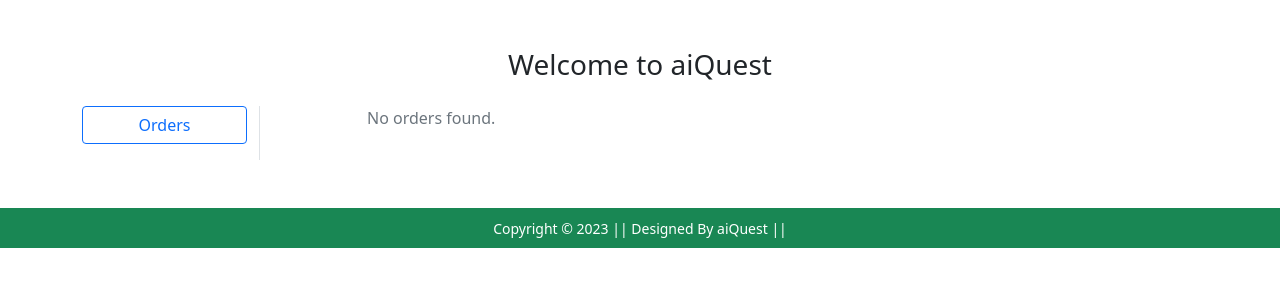
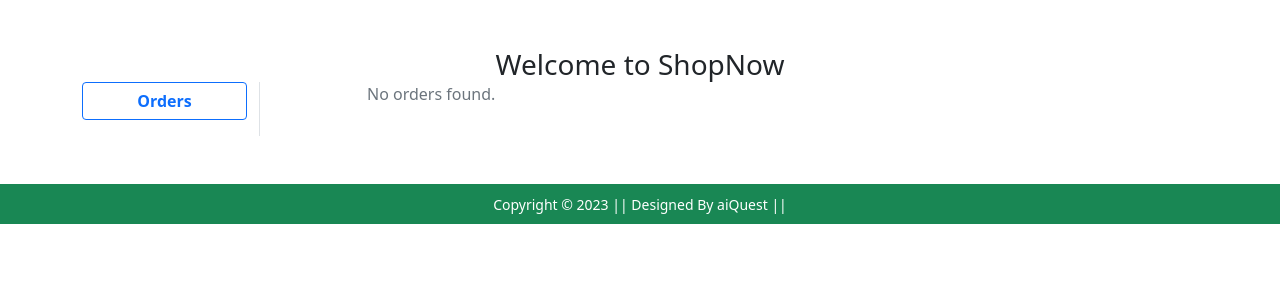
Before and after one commit to Shawon5030/ShopNow, a Django app: page /orders/ in a window 1280 px wide. Shown: the part 56-356 px from the top of the page. Run offline with Django 4.2, Linux system fonts and the light colour scheme; a user stored in the database is signed in; data comes from the database, SQL or seed files in the repository; some libraries are stand-ins or nearby versions.

Commit message:
Shawon-commit-number-55

```diff
--- a/Shop/templates/Shop/orders.html
+++ b/Shop/templates/Shop/orders.html
@@ -4,13 +4,13 @@
 
 {% block main-content %}
 <div class="container my-5">
-    <h3 class="text-center mb-4">Welcome to aiQuest</h3>
+    <h3 class="text-center m-auto">Welcome to ShopNow</h3>
     <div class="row">
         <!-- Sidebar for Orders Link -->
         <div class="col-sm-2 border-end">
             <ul class="list-unstyled">
                 <li class="d-grid mb-3">
-                    <a href="{% url 'orders' %}" class="btn btn-outline-primary">Orders</a>
+                    <a href="{% url 'orders' %}" class="btn btn-outline-primary fw-bold">Orders</a>
                 </li>
             </ul>
         </div>
@@ -19,7 +19,8 @@
         <div class="col-sm-9 offset-sm-1">
             <div class="row">
                 {% for i in a %}
-                <div class="card mb-4 shadow-sm">
+                <div class="col-md-6 mb-4">
+                    <div class="card shadow-sm hover-shadow">
                         <div class="card-body">
                             <h4 class="card-title text-primary">{{ i.product.title }}</h4>
                             <div class="d-flex align-items-center mb-3">
@@ -31,9 +32,10 @@
 
                                     <!-- Order Progress Bar -->
                                     <div class="progress mt-3">
-                                    <div class="progress-bar" role="progressbar" style="width: {{ i.get_status_progress }}%;"
+                                        <div class="progress-bar bg-success" role="progressbar" style="width: {{ i.get_status_progress }}%;"
                                              aria-valuenow="{{ i.get_status_progress }}" aria-valuemin="0" aria-valuemax="100">
                                              {{ i.status }}
+                                        </div>
                                     </div>
                                 </div>
                             </div>
@@ -47,4 +49,22 @@
         </div>
     </div>
 </div>
+
+<style>
+    .hover-shadow {
+        transition: box-shadow 0.3s ease;
+    }
+
+    .hover-shadow:hover {
+        box-shadow: 0 4px 20px rgba(0, 0, 0, 0.2);
+    }
+
+    .progress {
+        height: 1.5rem;
+    }
+
+    .progress-bar {
+        font-weight: bold;
+    }
+</style>
 {% endblock main-content %}
```
Lines whose indentation alone changed are shown as unchanged.
